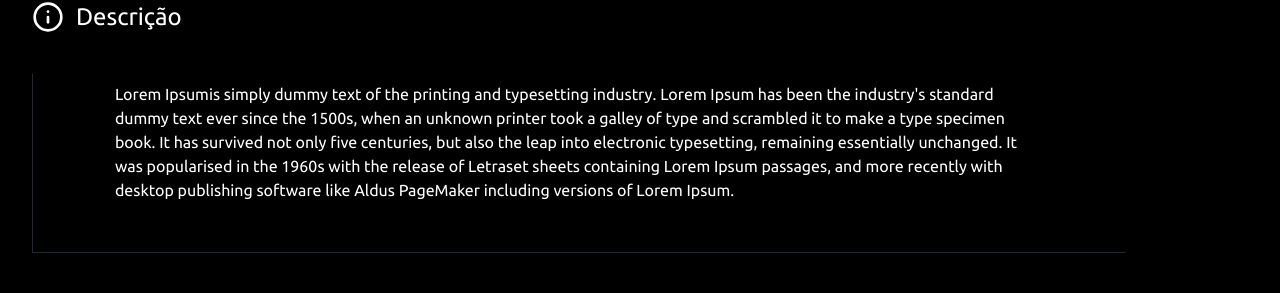
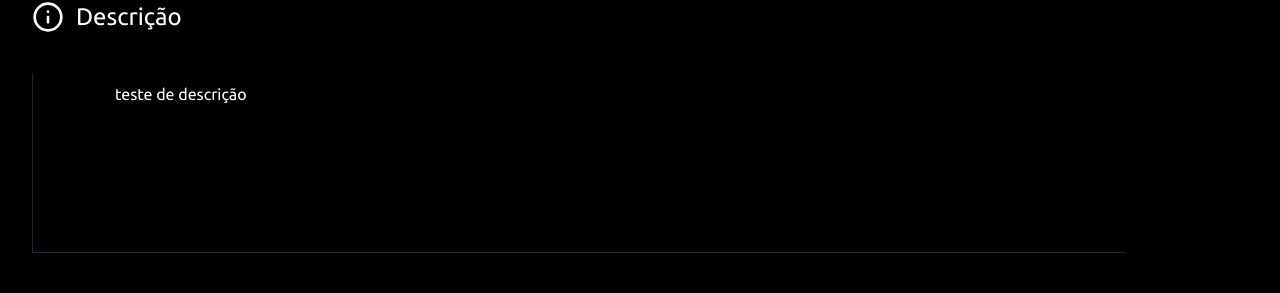
Before and after one commit to rafaapcode/app-barber, a Next.js app: page /barber/info in a window 1280 px wide. Shown: the part 391-684 px from the top of the page. Built offline with nearby package versions, Linux system fonts and the light colour scheme; no server answers.

Commit message:
feat: creating the barber page components

```diff
--- /dev/null
+++ b/app/barber/_components/DescriptionSection.tsx
@@ -0,0 +1,21 @@
+import { Info } from "lucide-react";
+
+interface DescriptionSectionProps {
+    desc: string;
+}
+
+export default function DescriptionSection({ desc }: DescriptionSectionProps) {
+    return (
+        <>
+            <div className="flex gap-3 mb-10">
+                <Info className="w-8 h-8" />
+                <h2 className="text-2xl">Descrição</h2>
+            </div>
+            <div className="w-full md:w-[90%] h-[150px] md:h-[180px] border border-l-slate-800 border-b-slate-800 border-t-transparent border-r-transparent overflow-auto py-2">
+                <div className="max-w-[85%] mx-auto">
+                    {desc}
+                </div>
+            </div>
+        </>
+    )
+};
--- /dev/null
+++ b/app/barber/_components/GalleryCarouse.tsx
@@ -0,0 +1,28 @@
+import { Carousel, CarouselContent, CarouselItem } from "@/components/ui/carousel";
+import { Image as Img } from "lucide-react";
+import Image from "next/image";
+
+interface GalleryCarouselProps {
+    barberPhotosUrl: string[];
+}
+
+export default function GalleryCarousel({ barberPhotosUrl }: GalleryCarouselProps) {
+    return (
+        <>
+            <div className="flex gap-3 mb-10">
+                <Img className="w-8 h-8" />
+                <h2 className="text-2xl">Galeria</h2>
+            </div>
+            <Carousel className="w-full">
+                <CarouselContent className="w-full space-x-2">
+                    {barberPhotosUrl.map((photoUrl, i) => (
+                        <CarouselItem key={i} className="relative ml-5 h-[350px] rounded-md basis-11/12 md:basis-1/3 lg:basis-1/4 bg-red-300">
+                            <div className="w-full h-full absolute z-10 bg-black/45 left-0" />
+                            <Image fill alt="Image of barber" src={photoUrl} className="object-cover rounded-md" />
+                        </CarouselItem>
+                    ))}
+                </CarouselContent>
+            </Carousel>
+        </>
+    )
+};
--- a/app/barber/info/page.tsx
+++ b/app/barber/info/page.tsx
@@ -1,7 +1,6 @@
 import Header from "@/app/barbershop/_components/Header";
-import { Carousel, CarouselContent, CarouselItem } from "@/components/ui/carousel";
-import { Image as Img, Info } from "lucide-react";
-import Image from "next/image";
+import DescriptionSection from "../_components/DescriptionSection";
+import GalleryCarousel from "../_components/GalleryCarouse";
 
 interface BarberInfoProps {
     searchParams: {
@@ -19,29 +18,10 @@ export default function BarberInfo({ searchParams }: BarberInfoProps) {
                     <Header barbersName={searchParams.name} barber logoUrl="/logo.webp" bannerUrl="/barbershopimage.jpg" avaliacao={10} descricao="Rua taltaltal, Bairro taltaltal, 9083" nome="Nome" />
                 </div>
                 <div className="mt-28 mb-5">
-                    <div className="flex gap-3 mb-10">
-                        <Info className="w-8 h-8" />
-                        <h2 className="text-2xl">Descrição</h2>
-                    </div>
-                    <div className="w-full md:w-[90%] h-[150px] md:h-[180px] border border-l-slate-800 border-b-slate-800 border-t-transparent border-r-transparent overflow-auto py-2">
-                        <div className="max-w-[85%] mx-auto">
-                            Lorem Ipsumis simply dummy text of the printing and typesetting industry. Lorem Ipsum has been the industry's standard dummy text ever since the 1500s, when an unknown printer took a galley of type and scrambled it to make a type specimen book. It has survived not only five centuries, but also the leap into electronic typesetting, remaining essentially unchanged. It was popularised in the 1960s with the release of Letraset sheets containing Lorem Ipsum passages, and more recently with desktop publishing software like Aldus PageMaker including versions of Lorem Ipsum.
-                        </div>
-                    </div>
+                    <DescriptionSection desc="teste de descrição" />
                 </div>
                 <div className="mt-10 mb-5">
-                    <div className="flex gap-3 mb-10">
-                        <Img className="w-8 h-8" />
-                        <h2 className="text-2xl">Galeria</h2>
-                    </div>
-                    <Carousel className="w-full">
-                        <CarouselContent className="w-full space-x-2">
-                            <CarouselItem className="relative ml-5 h-[350px] rounded-md basis-11/12 md:basis-1/3 lg:basis-1/4 bg-red-300">
-                                <div className="w-full h-full absolute z-10 bg-black/45 left-0" />
-                                <Image fill alt="Image of barbershop" src="/childBarber.webp" className="object-cover rounded-md" />
-                            </CarouselItem>
-                        </CarouselContent>
-                    </Carousel>
+                    <GalleryCarousel barberPhotosUrl={["/childBarber.webp"]}/>
                 </div>
             </div>
         </main>
```
